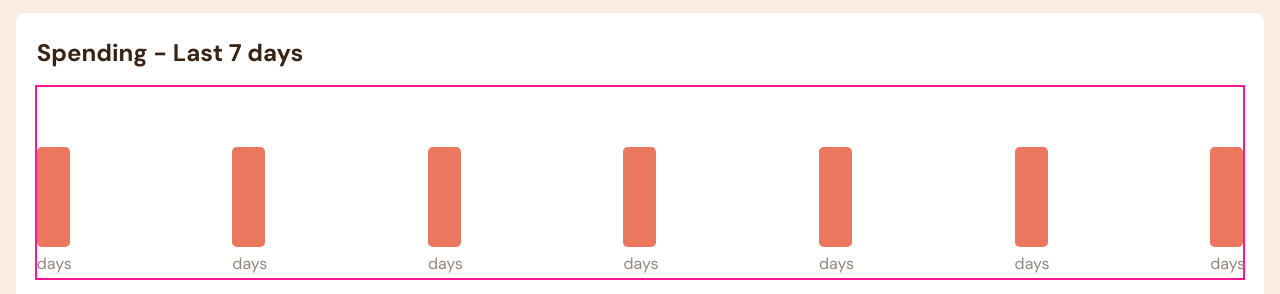
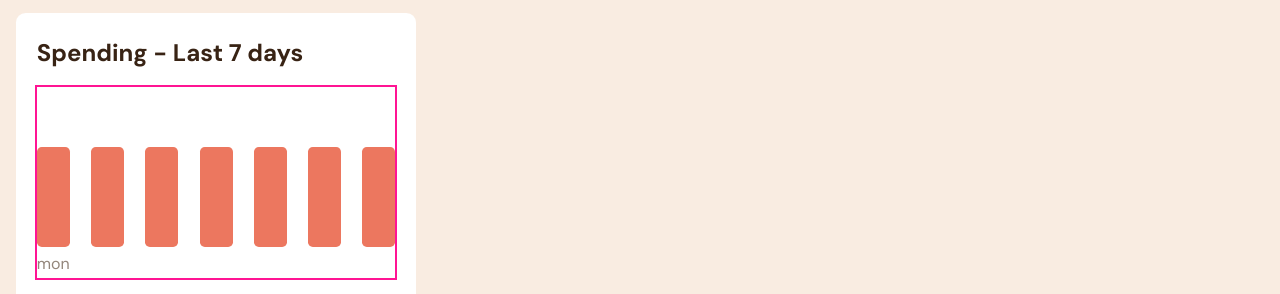
Before and after one commit to MatiasBastarrica/expenses-chart-component, a plain HTML site: page index.html in a window 1280 px wide. Shown: the part 195-489 px from the top of the page. Drawn offline with Linux system fonts and the light colour scheme.

Commit message:
Reorganize and rewrite the "days-name" element for the chart component

```diff
--- a/index.html
+++ b/index.html
@@ -37,26 +37,40 @@
           <h2>Spending - Last 7 days</h2>
           <div class="chart-container">
             <ol>
-              <li class="bar" id="monday">
+              <li class="day" id="monday">
                 <span class="sr-only">Monday: </span>
+                <div class="bar"></div>
+                <span class="day-name">mon</span>
               </li>
-              <li class="bar" id="tuesday">
+              <li class="day" id="tuesday">
                 <span class="sr-only">Tuesday: </span>
+                <div class="bar"></div>
+                <span class="day-name"></span>
               </li>
-              <li class="bar" id="wednesday">
+              <li class="day" id="wednesday">
                 <span class="sr-only">Wednesday: </span>
+                <div class="bar"></div>
+                <span class="day-name"></span>
               </li>
-              <li class="bar" id="thursday">
+              <li class="day" id="thursday">
                 <span class="sr-only">Thursday: </span>
+                <div class="bar"></div>
+                <span class="day-name"></span>
               </li>
-              <li class="bar" id="friday">
+              <li class="day" id="friday">
                 <span class="sr-only">Friday: </span>
+                <div class="bar"></div>
+                <span class="day-name"></span>
               </li>
-              <li class="bar" id="saturday">
+              <li class="day" id="saturday">
                 <span class="sr-only">Saturday: </span>
+                <div class="bar"></div>
+                <span class="day-name"></span>
               </li>
-              <li class="bar" id="sunday">
+              <li class="day" id="sunday">
                 <span class="sr-only">Sunday: </span>
+                <div class="bar"></div>
+                <span class="day-name"></span>
               </li>
             </ol>
           </div>
--- a/styles.css
+++ b/styles.css
@@ -72,6 +72,7 @@ main {
 .expenses-chart-component {
   display: grid;
   gap: 1rem;
+  max-width: 400px;
 }
 
 /* # HEADER # */
@@ -140,15 +141,18 @@ main {
   height: 100px;
   background-color: var(--red-500);
   border-radius: 0.3rem;
+}
+
+.chart-container .day {
   position: relative;
 }
 
-.bar::after {
+.day-name {
   position: absolute;
   bottom: -27px;
-  display: block;
   color: var(--brown-400);
   content: "days";
+  text-align: center;
 }
 
 .chart-footer {
```
